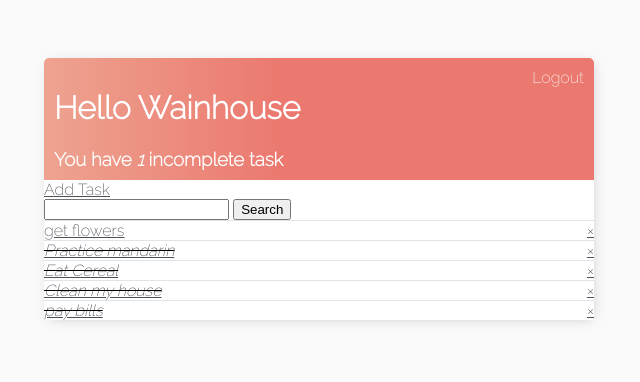
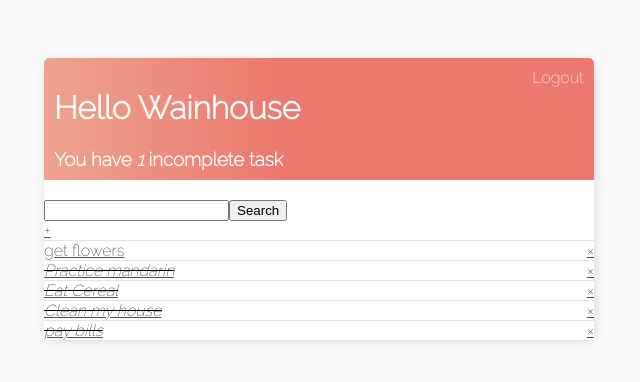
Before and after one commit to Wainhouse/Todo, a Django app: page / in a window 1280 px wide. Shown: the top 382 px of the page, without its empty margins (321-961 px from the left). Run offline with Django 3.2, Linux system fonts and the light colour scheme; a user stored in the database is signed in; data comes from the database, SQL or seed files in the repository.

Commit message:
css for buttons

```diff
--- a/todo_list/base/templates/base/task_list.html
+++ b/todo_list/base/templates/base/task_list.html
@@ -17,11 +17,18 @@
     {% endif %}
 </div>
 
-<a href="{% url 'task-create' %}">Add Task</a>
-<form method="GET">
-    <input type="text" name="search-area" value="{{search_input}}">
-    <input type="submit" value="Search">
-</form>
+<div id="search-add-wrapper">
+    <form method="GET" style="margin-top: 20px;display: flex;">
+        <input type="text" name="search-area" value="{{search_input}}">
+        <input type="submit" value="Search">
+    </form>
+    <a id="add-link" href="{% url 'task-create' %}">&#x2b;</a>
+
+</div>
+
+
+
+
 
 <div class="task-items-wrapper">
     {% for task in tasks %}
@@ -34,7 +41,7 @@
         <a class="delete-link" href="{% url 'task-delete' task.id %}">&#215;</a>
         {% else %}
         <div class="task-title">
-            <div class="task-complete-icon"></div>
+            <div class="task-incomplete-icon"></div>
             <a href="{% url 'task-update' task.id %}">{{task}}</a>
         </div>
         <a class="delete-link" href="{% url 'task-delete' task.id %}">&#215;</a>
```
